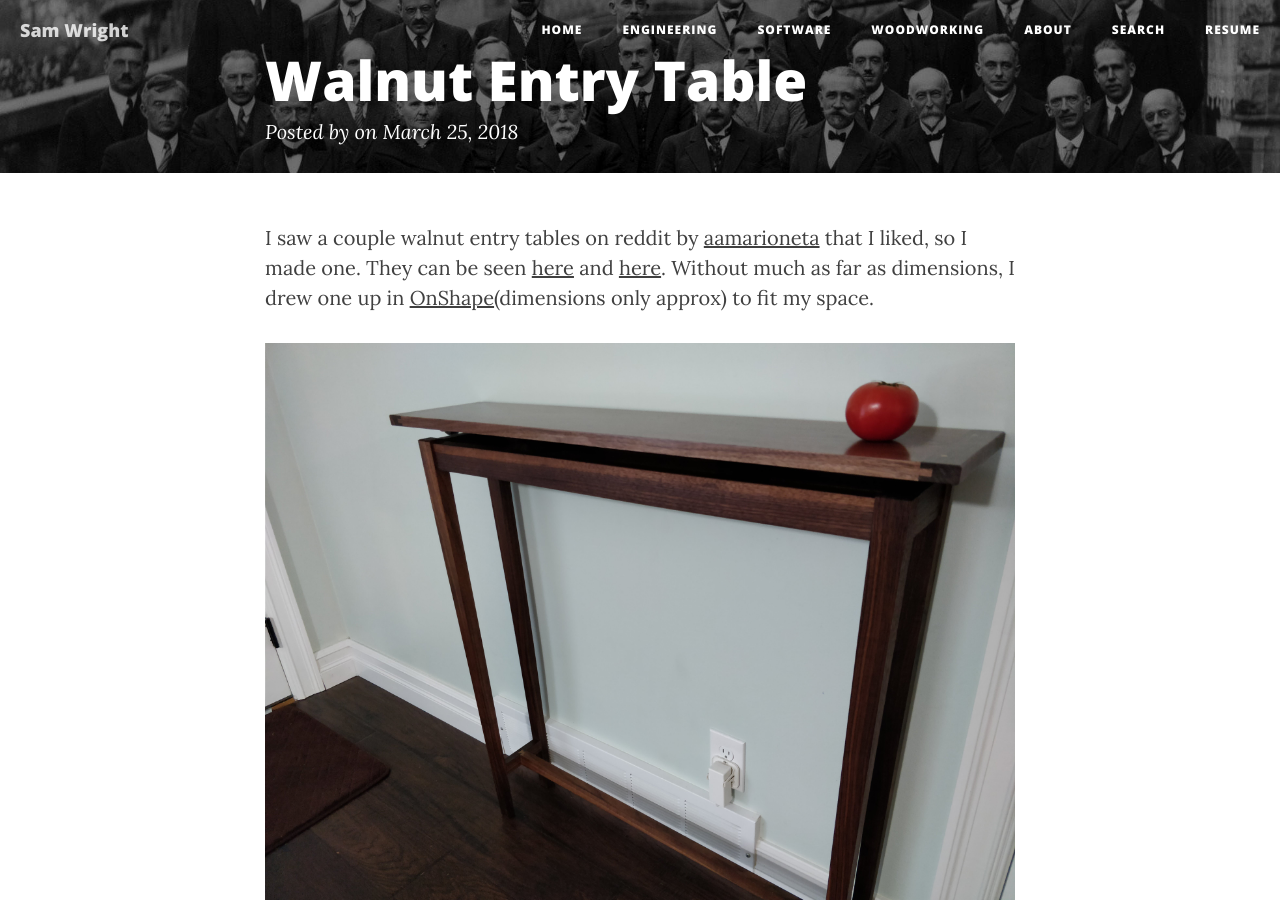
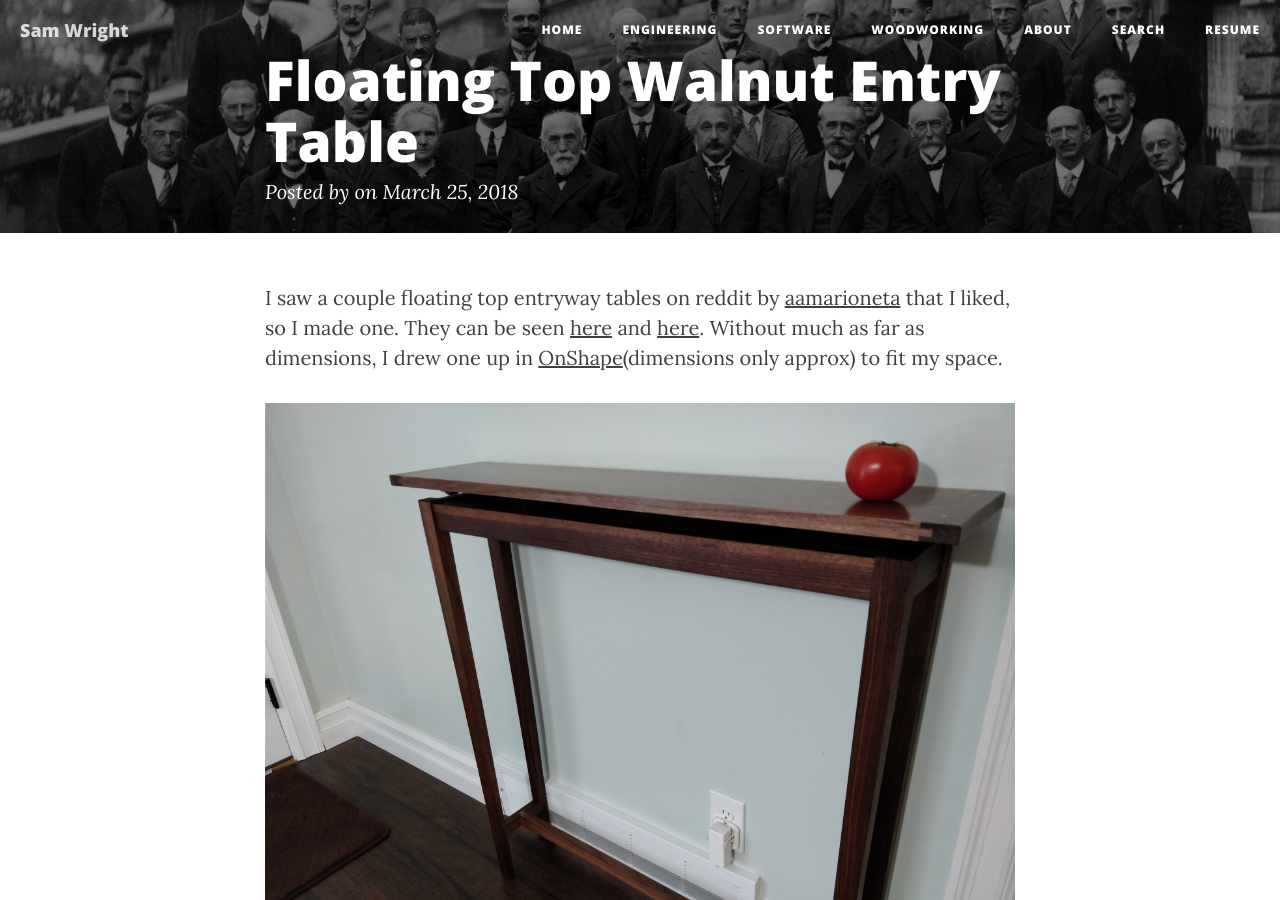
Before and after one commit to Sam-Wright/sam-wright.github.io, a Jekyll site: the page built from _posts/woodworking/2018-03-25-walnut-entry-table.md, in a window 1280 px wide and 900 px high. Built offline with Jekyll 4.4.1, drawn with Linux system fonts in a browser that asks for light colours; nearby versions of some CDN libraries; comment, search, counter and statistics services are not loaded.

Commit message:
touching up the

```diff
--- a/_posts/woodworking/2018-03-25-walnut-entry-table.md
+++ b/_posts/woodworking/2018-03-25-walnut-entry-table.md
@@ -1,13 +1,13 @@
 ---
 layout: post
-title:  "Walnut Entry Table"
+title:  "Floating Top Walnut Entry Table"
 date:   2018-03-25 12:00:01 -0600
 category: woodworking
 comments: true
 tags:   woodworking
 ---
 
-I saw a couple walnut entry tables on reddit by [aamarioneta](https://www.reddit.com/user/aamarioneta/posts/) that I liked, so I made one. They can be seen [here](https://workingwoodblog.wordpress.com/2018/01/14/walnut-floating-top-entryway-table/) and [here](https://workingwoodblog.wordpress.com/2018/02/18/version-2-of-the-walnut-floating-top-entryway-table/). Without much as far as dimensions, I drew one up in [OnShape](https://cad.onshape.com/documents/216165b3a1c54c9d1f3b9f49/w/03cd44a513f4729b4951d353/e/9e22aa66d62f174dc312f996)(dimensions only approx) to fit my space.
+I saw a couple floating top entryway tables on reddit by [aamarioneta](https://www.reddit.com/user/aamarioneta/posts/) that I liked, so I made one. They can be seen [here](https://workingwoodblog.wordpress.com/2018/01/14/walnut-floating-top-entryway-table/) and [here](https://workingwoodblog.wordpress.com/2018/02/18/version-2-of-the-walnut-floating-top-entryway-table/). Without much as far as dimensions, I drew one up in [OnShape](https://cad.onshape.com/documents/216165b3a1c54c9d1f3b9f49/w/03cd44a513f4729b4951d353/e/9e22aa66d62f174dc312f996)(dimensions only approx) to fit my space.
 
 ![Entry Table]({{ site.url }}/images/entry_table/IMG_20180325_140849.jpg "Entry Table")
 
```
